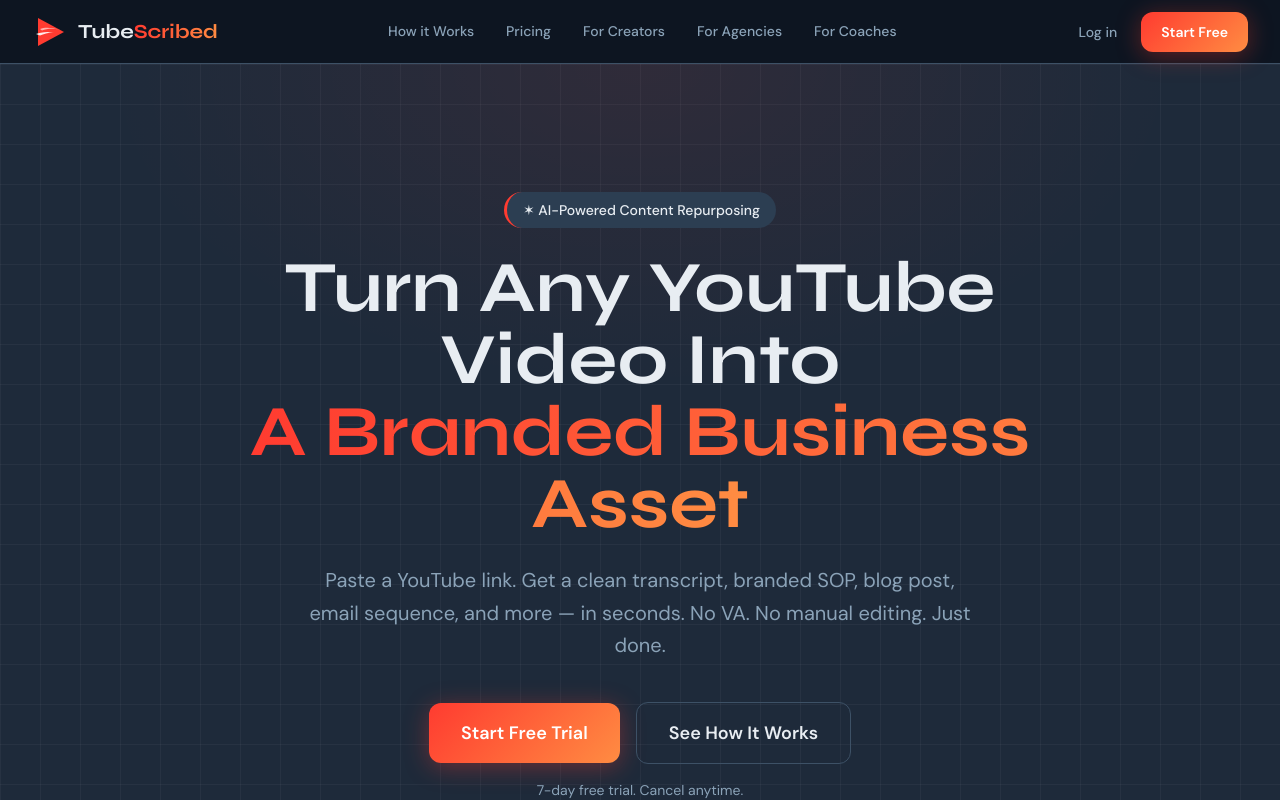
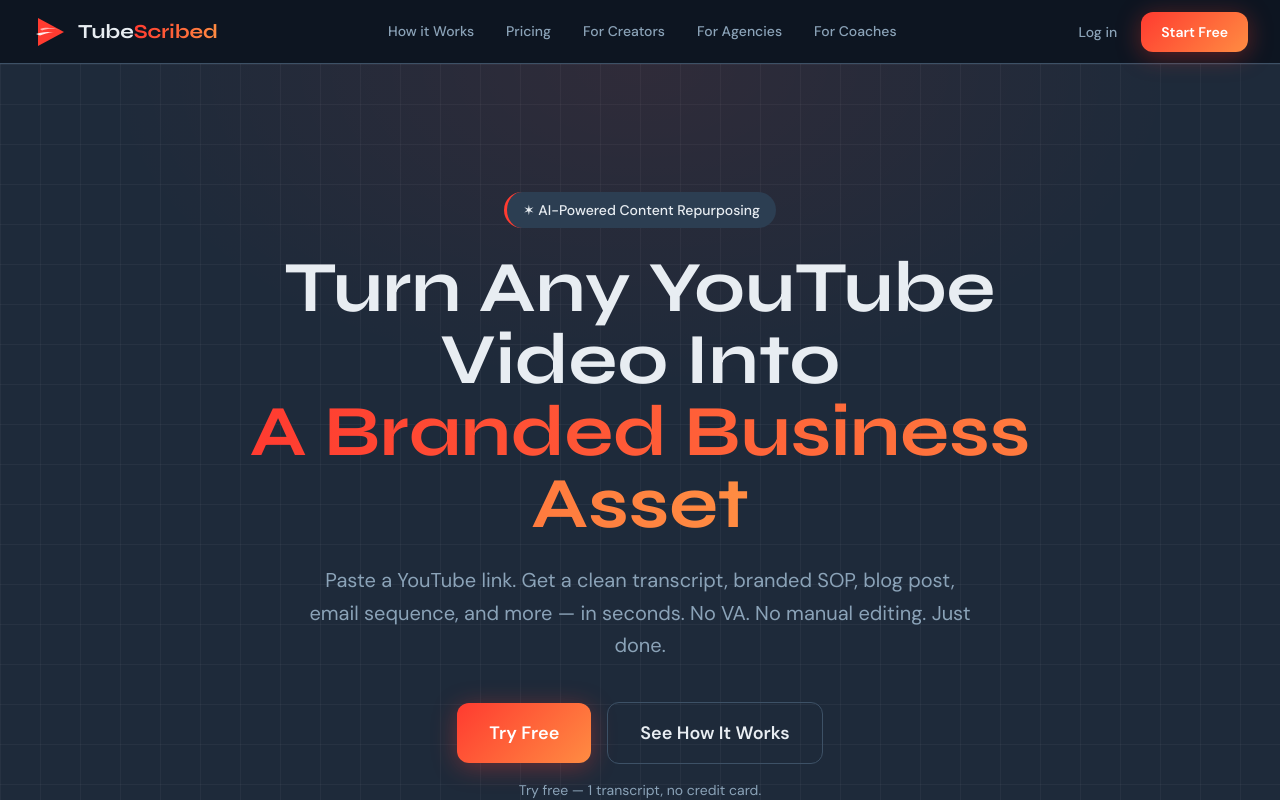
Before and after one commit to Levergroup/Client-jptadduni, a Next.js app in the folder tubescribed-marketing/: page / in a window 1280 px wide. Shown: the top 800 px of the page. Built offline with nearby package versions, Linux system fonts and the light colour scheme.

Commit message:
Revamp pricing: update Hero, FinalCTA (2/5)

```diff
--- a/tubescribed-marketing/src/components/sections/FinalCTA.tsx
+++ b/tubescribed-marketing/src/components/sections/FinalCTA.tsx
@@ -13,11 +13,11 @@
           <h2 className="font-syne font-bold text-4xl lg:text-6xl text-navy-100 leading-tight mb-6">Your next video is already<br /><GradientText>a blog post.</GradientText> You just<br />haven&apos;t clicked yet.</h2>
           <p className="font-dm-sans text-navy-400 text-lg max-w-xl mx-auto mb-10 leading-relaxed">Join thousands of creators, agencies, and coaches who stopped wasting content and started building systems.</p>
           <div className="flex flex-col sm:flex-row items-center justify-center gap-4 mb-8">
-            <Button href={`${APP_URL}/signup`} variant="primary" className="px-8 py-4 text-lg">Start Free Trial</Button>
+            <Button href={`${APP_URL}/signup`} variant="primary" className="px-8 py-4 text-lg">Try Free</Button>
             <Button href="/pricing" variant="secondary" className="px-8 py-4 text-lg">See Pricing</Button>
           </div>
           <div className="flex flex-wrap items-center justify-center gap-6">
-            {["7-day free trial", "Cancel anytime", "Pro & Agency plans"].map((signal) => (<span key={signal} className="flex items-center gap-2 text-navy-400 text-sm"><span className="w-1.5 h-1.5 rounded-full bg-navy-700" />{signal}</span>))}
+            {["1 free transcript, no credit card", "Cancel anytime", "Pro & Agency plans"].map((signal) => (<span key={signal} className="flex items-center gap-2 text-navy-400 text-sm"><span className="w-1.5 h-1.5 rounded-full bg-navy-700" />{signal}</span>))}
           </div>
         </motion.div>
       </div>
--- a/tubescribed-marketing/src/components/sections/Hero.tsx
+++ b/tubescribed-marketing/src/components/sections/Hero.tsx
@@ -23,10 +23,10 @@
           Paste a YouTube link. Get a clean transcript, branded SOP, blog post, email sequence, and more — in seconds. No VA. No manual editing. Just done.
         </motion.p>
         <motion.div variants={fadeUp} initial="initial" animate="animate" transition={{ duration: 0.6, ease: "easeOut", delay: 0.3 }} className="flex flex-col sm:flex-row items-center justify-center gap-4 mb-4">
-          <Button href={`${APP_URL}/signup`} variant="primary" className="px-8 py-4 text-lg">Start Free Trial</Button>
+          <Button href={`${APP_URL}/signup`} variant="primary" className="px-8 py-4 text-lg">Try Free</Button>
           <Button href="#how-it-works" variant="secondary" className="px-8 py-4 text-lg">See How It Works</Button>
         </motion.div>
-        <motion.p variants={fadeUp} initial="initial" animate="animate" transition={{ duration: 0.6, ease: "easeOut", delay: 0.35 }} className="text-navy-400 text-sm mb-16">7-day free trial. Cancel anytime.</motion.p>
+        <motion.p variants={fadeUp} initial="initial" animate="animate" transition={{ duration: 0.6, ease: "easeOut", delay: 0.35 }} className="text-navy-400 text-sm mb-16">Try free — 1 transcript, no credit card.</motion.p>
         <motion.div variants={fadeUp} initial="initial" animate="animate" transition={{ duration: 0.6, ease: "easeOut", delay: 0.5 }} className="max-w-xl mx-auto">
           <div className="bg-navy-800 border border-navy-700 rounded-2xl p-6 shadow-[0_8px_40px_rgba(0,0,0,0.3)]">
             <div className="flex items-center gap-3 bg-navy-900 border border-navy-700 rounded-xl p-4 mb-4">
```
